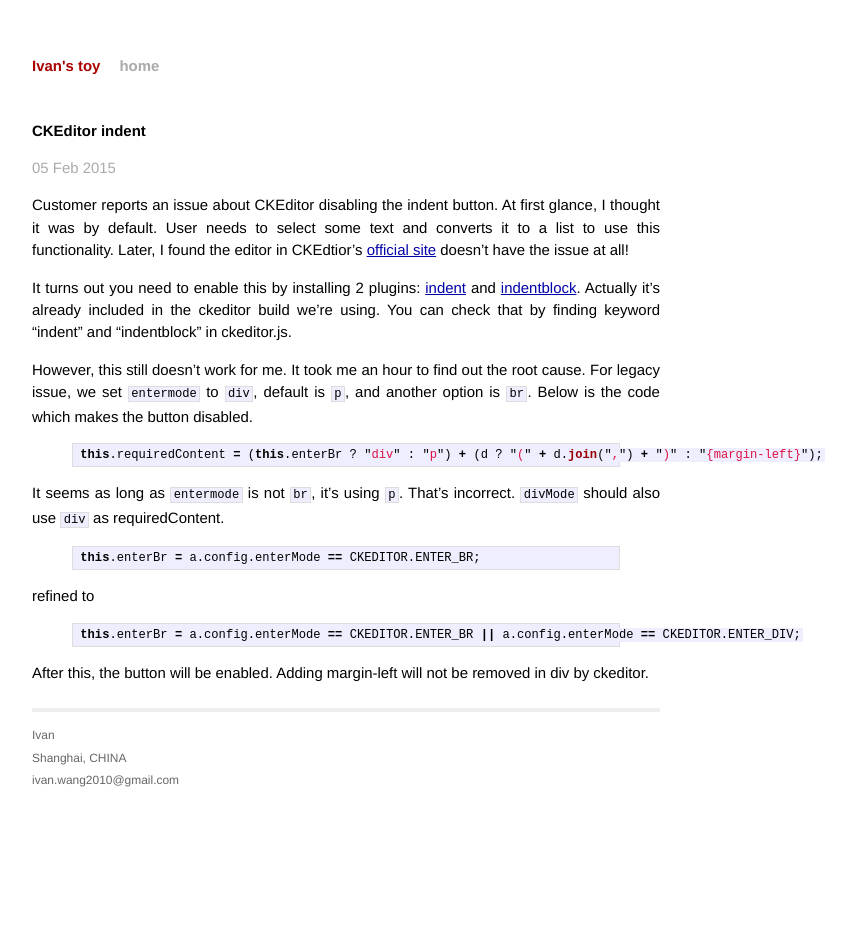
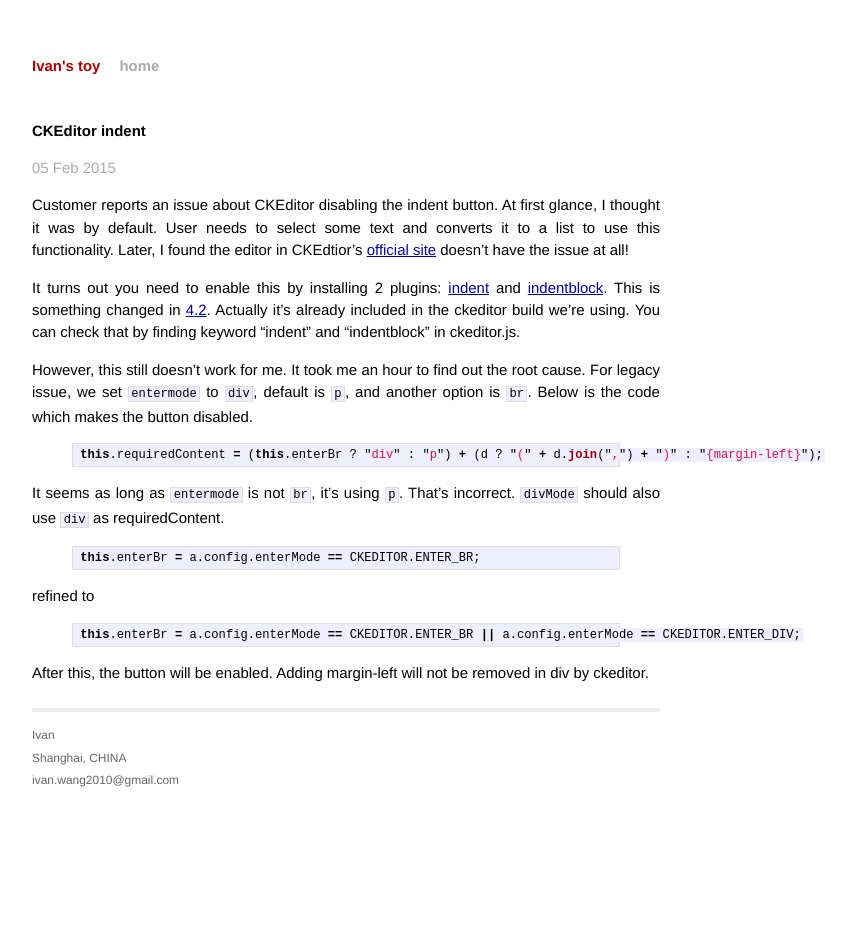
Before and after one commit to iwang/iwang.github.io, a Jekyll site: the page built from _posts/2015-02-05-ckeditor-indent.markdown, in a window 1280 px wide. Shown: the whole page, without its empty margins (294-1150 px from the left). Built offline with Jekyll 4.4.1, drawn with Linux system fonts in a browser that asks for light colours; Markdown is read by kramdown in place of the engine named in the settings.

Commit message:
Update 2015-02-05-ckeditor-indent.markdown

```diff
--- a/_posts/2015-02-05-ckeditor-indent.markdown
+++ b/_posts/2015-02-05-ckeditor-indent.markdown
@@ -7,7 +7,7 @@
 
 Customer reports an issue about CKEditor disabling the indent button. At first glance, I thought it was by default. User needs to select some text and converts it to a list to use this functionality. Later, I found the editor in CKEdtior's [official site](http://ckeditor.com) doesn't have the issue at all!
 
-It turns out you need to enable this by installing 2 plugins: [indent](http://ckeditor.com/addon/indent) and [indentblock](http://ckeditor.com/addon/indentblock). Actually it's already included in the ckeditor build we're using. You can check that by finding keyword "indent" and "indentblock" in ckeditor.js.
+It turns out you need to enable this by installing 2 plugins: [indent](http://ckeditor.com/addon/indent) and [indentblock](http://ckeditor.com/addon/indentblock). This is something changed in [4.2](http://ckeditor.com/blog/CKEditor-4.2-Released). Actually it's already included in the ckeditor build we're using. You can check that by finding keyword "indent" and "indentblock" in ckeditor.js.
 
 However, this still doesn't work for me. It took me an hour to find out the root cause. For legacy issue, we set `entermode` to `div`, default is `p`, and another option is `br`. Below is the code which makes the button disabled.
 
```
